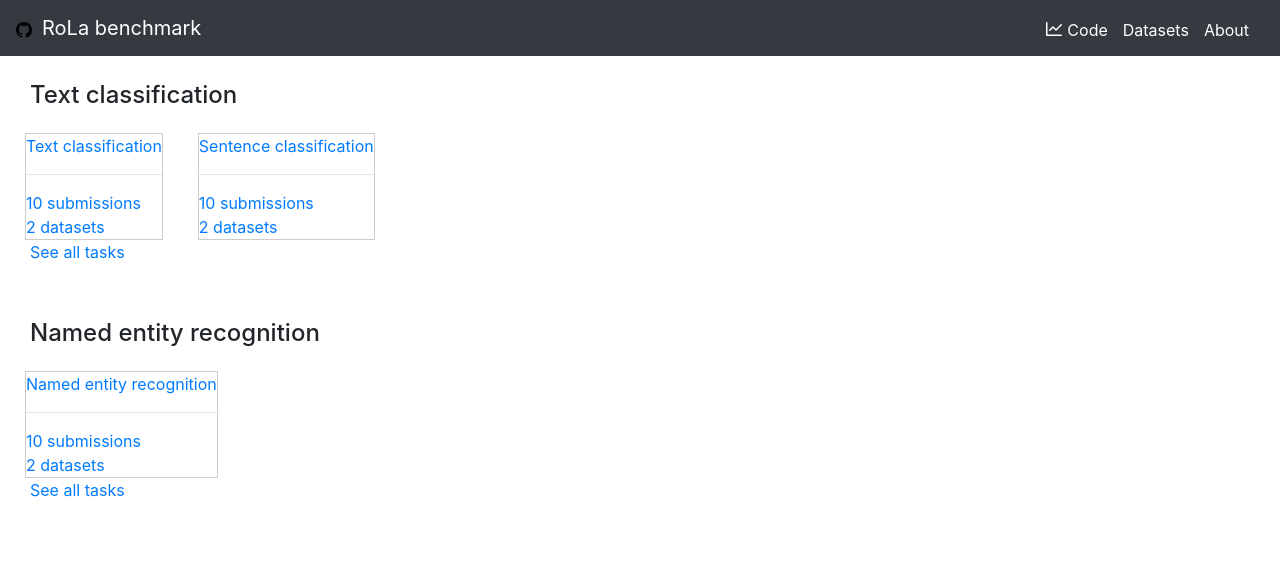
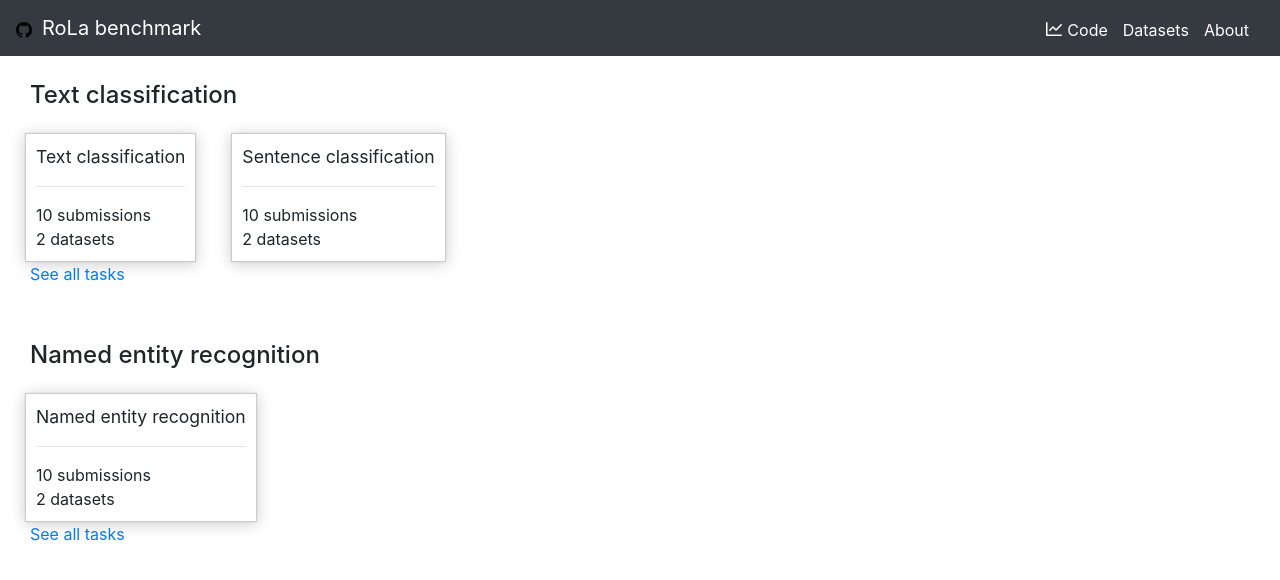
Before and after one commit to LiroBenchmark/LiroBenchmark.github.io, a React (Create React App) app: page / in a window 1280 px wide. Shown: the top 580 px of the page. Built offline with nearby package versions, Linux system fonts and the light colour scheme.

Commit message:
Fiddling with aesthetics

```diff
--- a/src/assets/main.scss
+++ b/src/assets/main.scss
@@ -20,10 +20,23 @@
     display: flex;
     border: 1px solid #cccccc;
     margin-right: 35px;
+    padding: 10px;
+    background-color: #fff;
+    background-clip: border-box;
+    box-shadow: 0 0 0.1rem rgba(0, 0, 0, 0.1), 0 0.15rem 0.9rem rgba(0, 0, 0, 0.2);
+}
+
+.task-tile  a{
+    color: inherit;
+}
+
+.task-tile a:hover{
+    text-decoration: none;
 }
 
 .task-name{
-
+    text-align: center;
+    font-size: 1.1rem;
 }
 
 .task-summary{
```
